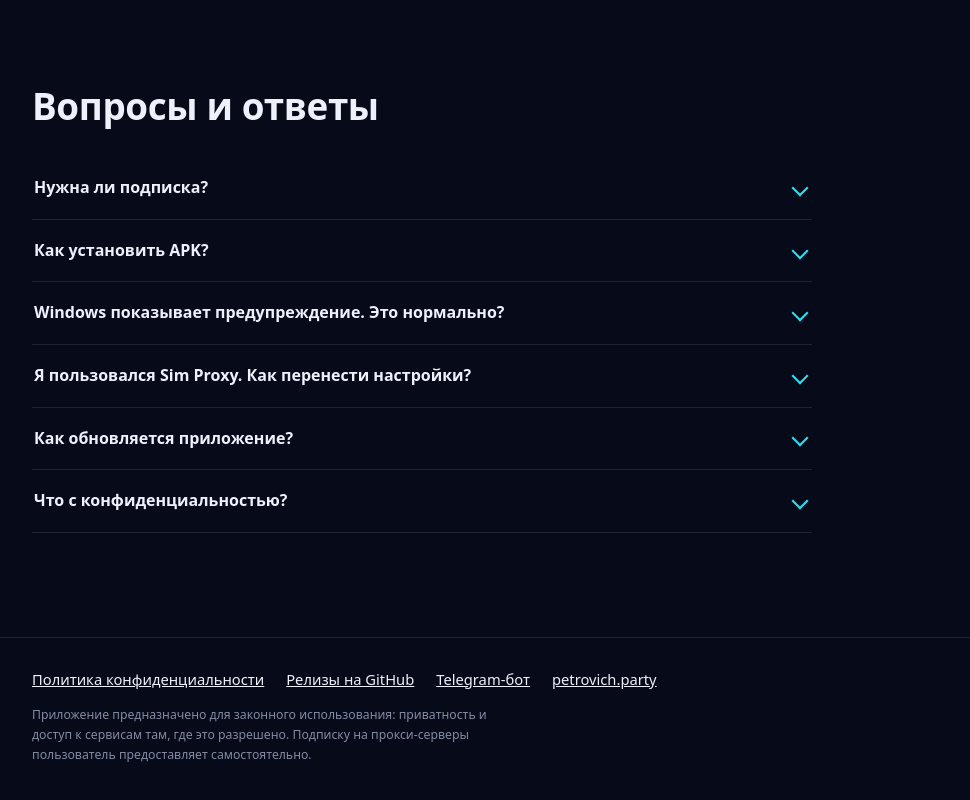
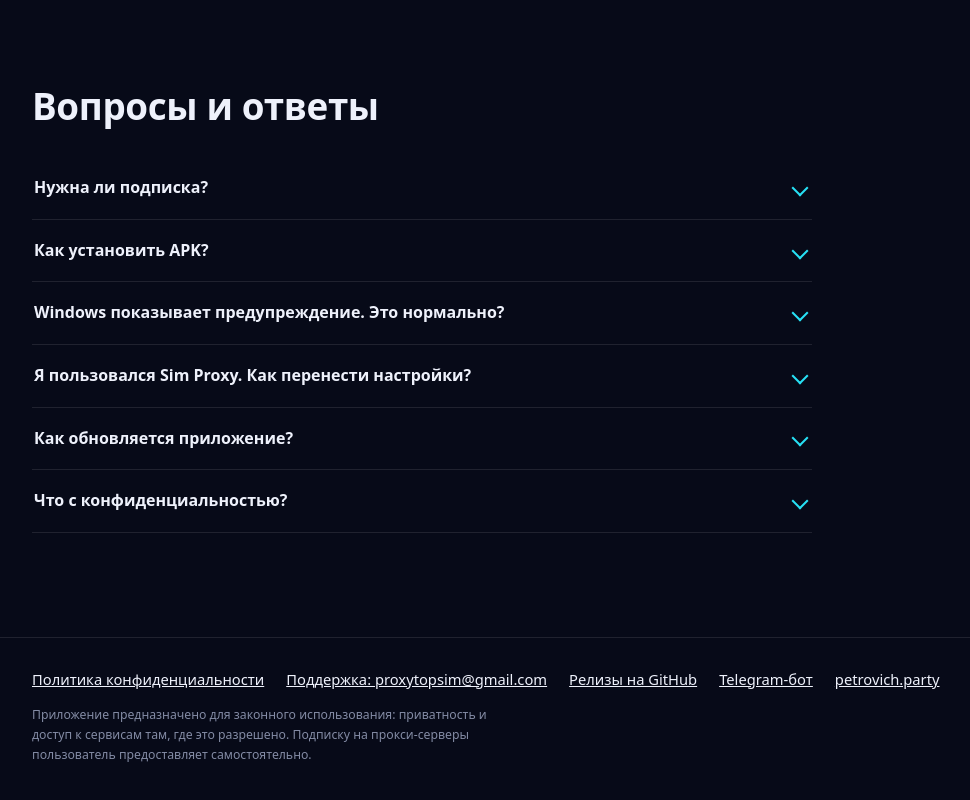
Before and after one commit to sim-proxy-online/petrovich, a plain HTML site: page docs/index.html in a window 1280 px wide. Shown: the part 3336-4136 px from the top of the page, without its empty margins (88-1058 px from the left). Drawn offline with Linux system fonts and the light colour scheme; no server answers.

Commit message:
Add public support email to footer

```diff
--- a/docs/index.html
+++ b/docs/index.html
@@ -193,6 +193,7 @@
   <div class="wrap">
     <nav aria-label="Ссылки">
       <a href="privacy-policy.html">Политика конфиденциальности</a>
+      <a href="mailto:proxytopsim@gmail.com">Поддержка: proxytopsim@gmail.com</a>
       <a data-release href="https://github.com/sim-proxy-online/vpn_app/releases">Релизы на GitHub</a>
       <a href="https://t.me/sim_proxy_vpn_bot">Telegram-бот</a>
       <a href="https://petrovich.party">petrovich.party</a>
```
